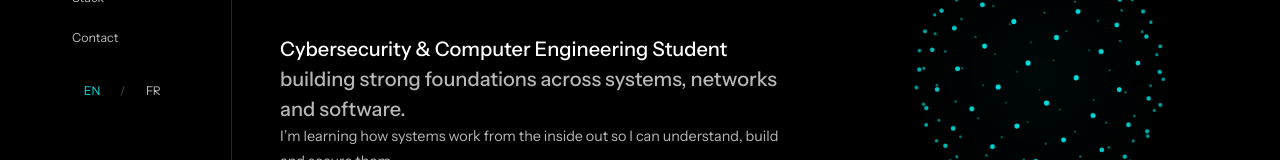
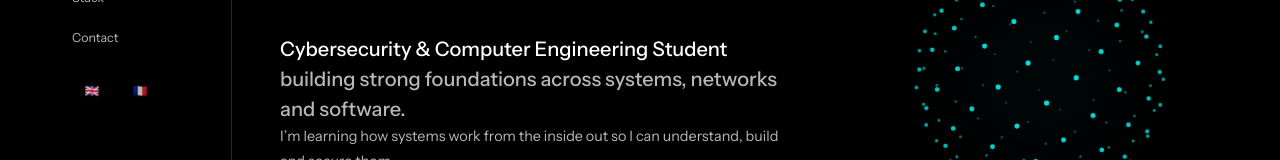
Before and after one commit to emma-dasilva-dev/emma-dasilva-portfolio, a Next.js app: page /en in a window 1280 px wide. Shown: the part 306-466 px from the top of the page. Built offline with nearby package versions, Linux system fonts and the light colour scheme.

Commit message:
design: use flags for language switcher

```diff
--- a/src/components/layout/SiteHeader.tsx
+++ b/src/components/layout/SiteHeader.tsx
@@ -45,7 +45,6 @@ export function SiteHeader({ locale, menuLabel, closeMenuLabel, languageLabel }:
   useEffect(() => {
     const sections = navigationItems.map((item) => document.getElementById(item.id)).filter((section): section is HTMLElement => Boolean(section));
     if (!sections.length) return;
-
     const observer = new IntersectionObserver(
       (entries) => {
         const visible = entries.filter((entry) => entry.isIntersecting).sort((a, b) => b.intersectionRatio - a.intersectionRatio);
@@ -53,12 +52,21 @@ export function SiteHeader({ locale, menuLabel, closeMenuLabel, languageLabel }:
       },
       { rootMargin: "-25% 0px -55% 0px", threshold: [0, 0.1, 0.25, 0.5] },
     );
-
     sections.forEach((section) => observer.observe(section));
     return () => observer.disconnect();
   }, []);
 
   const localeHref = (targetLocale: Locale) => `/${targetLocale}`;
+  const languageSwitch = (
+    <>
+      <a className={locale === "en" ? styles.languageActive : styles.languageLink} href={localeHref("en")} hrefLang="en" aria-label="English" title="English">
+        <span className={styles.flag} aria-hidden="true">🇬🇧</span>
+      </a>
+      <a className={locale === "fr" ? styles.languageActive : styles.languageLink} href={localeHref("fr")} hrefLang="fr" aria-label="Français" title="Français">
+        <span className={styles.flag} aria-hidden="true">🇫🇷</span>
+      </a>
+    </>
+  );
 
   return (
     <header className={styles.header}>
@@ -77,11 +85,7 @@ export function SiteHeader({ locale, menuLabel, closeMenuLabel, languageLabel }:
           </ul>
         </nav>
 
-        <div className={styles.desktopLanguages} aria-label={languageLabel}>
-          <a className={locale === "en" ? styles.languageActive : styles.languageLink} href={localeHref("en")} hrefLang="en">EN</a>
-          <span className={styles.languageDivider} aria-hidden="true">/</span>
-          <a className={locale === "fr" ? styles.languageActive : styles.languageLink} href={localeHref("fr")} hrefLang="fr">FR</a>
-        </div>
+        <div className={styles.desktopLanguages} aria-label={languageLabel}>{languageSwitch}</div>
 
         <button ref={menuButtonRef} className={styles.menuButton} type="button" aria-expanded={isOpen} aria-controls="mobile-navigation" onClick={() => setIsOpen((open) => !open)}>
           <span>{isOpen ? closeMenuLabel : menuLabel}</span>
@@ -96,11 +100,7 @@ export function SiteHeader({ locale, menuLabel, closeMenuLabel, languageLabel }:
             </ul>
             <div className={styles.mobileLanguages} aria-label={languageLabel}>
               <span className={styles.mobileLanguageLabel}>{languageLabel}</span>
-              <div className={styles.mobileLanguageLinks}>
-                <a className={locale === "en" ? styles.languageActive : styles.languageLink} href={localeHref("en")} hrefLang="en">EN</a>
-                <span className={styles.languageDivider} aria-hidden="true">/</span>
-                <a className={locale === "fr" ? styles.languageActive : styles.languageLink} href={localeHref("fr")} hrefLang="fr">FR</a>
-              </div>
+              <div className={styles.mobileLanguageLinks}>{languageSwitch}</div>
             </div>
           </nav>
         </div>
```
